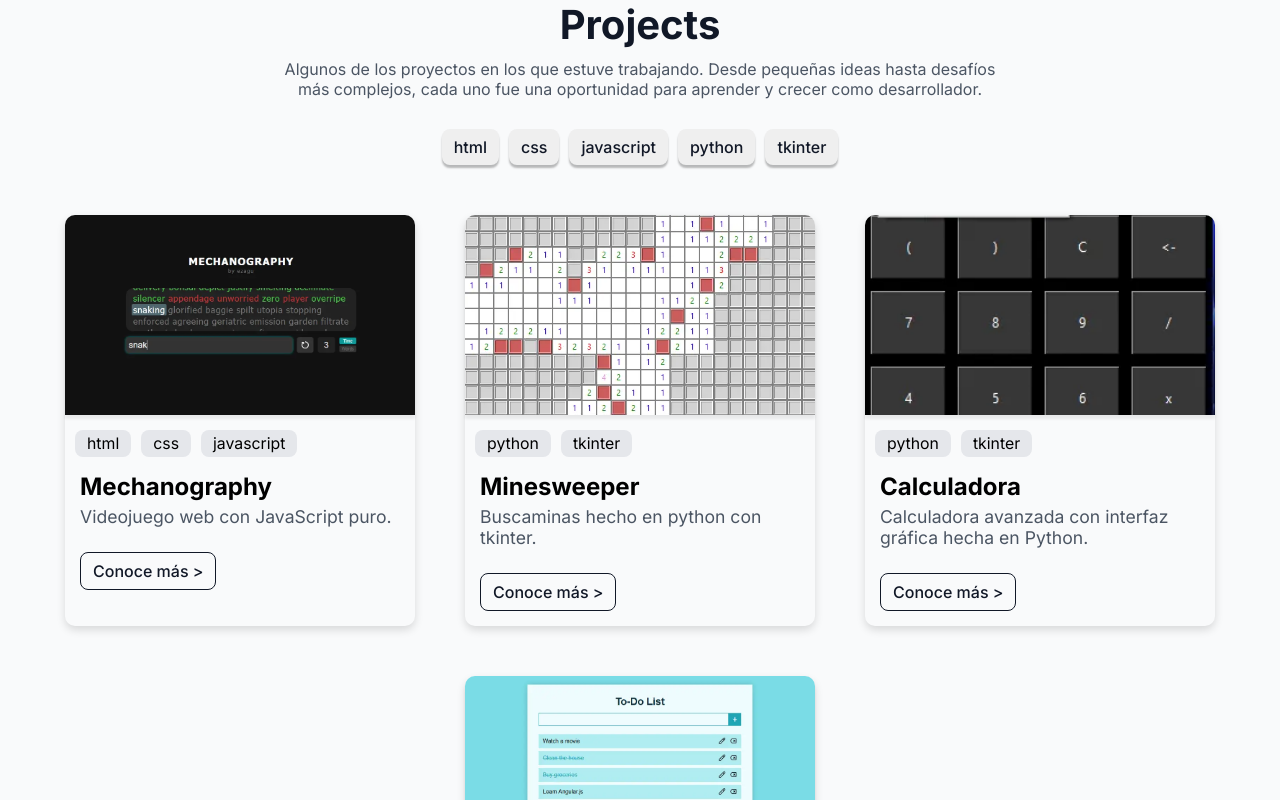
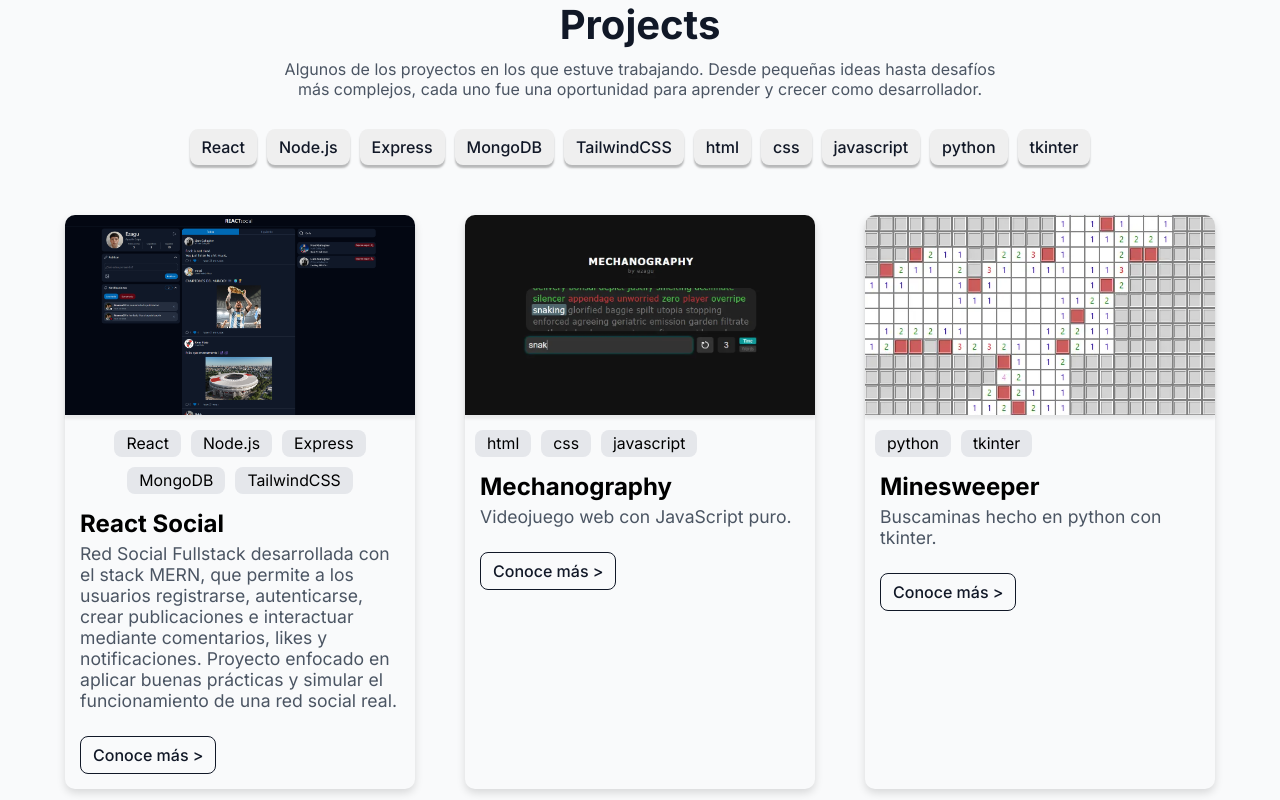
Before and after one commit to Ezagu/ezagudev, a React (Create React App) app: page / in a window 1280 px wide. Shown: the part 920-1720 px from the top of the page. Built offline with nearby package versions, Linux system fonts and the light colour scheme.

Commit message:
Adding red-social's project

```diff
--- a/src/data/projects.js
+++ b/src/data/projects.js
@@ -1,44 +1,65 @@
 const projects = [
   {
-    id: 'mechanography',
-    nombre: 'Mechanography',
-    img: 'images/projects/mechanography.webp',
-    desc_short: 'Videojuego web con JavaScript puro.',
-    desc: 'El proyecto consiste en un juego de mecanografía en el que el usuario debe tipear correctamente palabras aleatorias en el menor tiempo posible. Fue desarrollado utilizando JavaScript puro, manejando eventos del teclado y validando el input en tiempo real. El juego se conecta a una API externa para obtener las palabras de forma dinámica. A través de este proyecto adquirí experiencia en el uso de fetch, solicitudes AJAX y el manejo de funciones asíncronas con async y await.',
-    tecs: ['html', 'css', 'javascript'],
-    git: 'https://www.github.com/Ezagu/Mechanography',
-    url: 'https://mechanography.vercel.app/'
+    id: "redsocial",
+    nombre: "React Social",
+    img: "images/projects/reactsocial.png",
+    desc_short:
+      "Red Social Fullstack desarrollada con el stack MERN, que permite a los usuarios registrarse, autenticarse, crear publicaciones e interactuar mediante comentarios, likes y notificaciones. Proyecto enfocado en aplicar buenas prácticas y simular el funcionamiento de una red social real.",
+    desc: `Red Social Fullstack desarrollada como proyecto personal con el objetivo de aplicar y consolidar conocimientos en desarrollo web moderno, tanto en frontend como en backend.
+
+La aplicación permite a los usuarios registrarse e iniciar sesión, crear y editar su perfil, publicar contenido, seguir a otros usuarios e interactuar mediante comentarios, respuestas, likes y notificaciones, simulando el comportamiento de una red social real.
+
+El frontend fue desarrollado con React y Tailwind CSS, utilizando React Router para el enrutado, react-hook-form para la gestión de formularios, manejo de estado con hooks como useState, useEffect y useContext, y la creación de custom hooks para abstraer lógica reutilizable.
+
+El backend consiste en una API REST construida con Node.js, Express, MongoDB y Mongoose, incluyendo validación de datos con express-validator, uso de transacciones para asegurar integridad de la información, sistema de autenticación con JWT y almacenamiento de archivos en la nube mediante Cloudinary.
+
+Tanto el frontend como el backend se encuentran desplegados en Vercel, con la base de datos alojada en MongoDB Atlas, permitiendo que la aplicación sea accesible públicamente.
+
+Este proyecto me permitió enfrentar problemáticas reales de desarrollo, mejorar la arquitectura de la aplicación y adquirir una visión más completa del desarrollo fullstack.`,
+    tecs: ["React", "Node.js", "Express", "MongoDB", "TailwindCSS"],
+    git: "https://github.com/Ezagu/red-social",
+    url: "https://red-social-ezagu.vercel.app",
   },
   {
-    id: 'minesweeper',
-    nombre: 'Minesweeper',
-    img: 'images/projects/minesweeper.webp',
-    desc_short: 'Buscaminas hecho en python con tkinter.',
-    desc: 'El proyecto consiste en una versión del clásico juego Buscaminas, desarrollada utilizando Python y la librería Tkinter para la interfaz gráfica. El juego incluye la generación dinámica del tablero y las minas, así como la posibilidad de seleccionar distintos niveles de dificultad. Además, cuenta con un contador de tiempo y un sistema de registro de récords persistente. A través de este proyecto fortalecí mi lógica de programación, la aplicación de programación orientada a objetos (POO) y el manejo de eventos y archivos.',
-    tecs: ['python', 'tkinter'],
-    git: 'https://github.com/Ezagu/Minesweeper',
-    url: undefined
+    id: "mechanography",
+    nombre: "Mechanography",
+    img: "images/projects/mechanography.webp",
+    desc_short: "Videojuego web con JavaScript puro.",
+    desc: "El proyecto consiste en un juego de mecanografía en el que el usuario debe tipear correctamente palabras aleatorias en el menor tiempo posible. Fue desarrollado utilizando JavaScript puro, manejando eventos del teclado y validando el input en tiempo real. El juego se conecta a una API externa para obtener las palabras de forma dinámica. A través de este proyecto adquirí experiencia en el uso de fetch, solicitudes AJAX y el manejo de funciones asíncronas con async y await.",
+    tecs: ["html", "css", "javascript"],
+    git: "https://www.github.com/Ezagu/Mechanography",
+    url: "https://mechanography.vercel.app/",
   },
   {
-    id: 'calculadora',
-    nombre: 'Calculadora',
-    img: 'images/projects/calculadora.webp',
-    desc_short: 'Calculadora avanzada con interfaz gráfica hecha en Python.',
-    desc: 'Calculadora funcional desarrollada con Python y Tkinter que permite realizar operaciones complejas. Cuenta con una interfaz gráfica con botones e inputs numéricos. El proyecto está estructurado con Programación Orientada a Objetos, con especial foco en la separación entre la lógica de cálculo y la interfaz visual.',
-    tecs: ['python', 'tkinter'],
-    git: 'https://github.com/Ezagu/CalculadoraPython',
-    url: undefined
+    id: "minesweeper",
+    nombre: "Minesweeper",
+    img: "images/projects/minesweeper.webp",
+    desc_short: "Buscaminas hecho en python con tkinter.",
+    desc: "El proyecto consiste en una versión del clásico juego Buscaminas, desarrollada utilizando Python y la librería Tkinter para la interfaz gráfica. El juego incluye la generación dinámica del tablero y las minas, así como la posibilidad de seleccionar distintos niveles de dificultad. Además, cuenta con un contador de tiempo y un sistema de registro de récords persistente. A través de este proyecto fortalecí mi lógica de programación, la aplicación de programación orientada a objetos (POO) y el manejo de eventos y archivos.",
+    tecs: ["python", "tkinter"],
+    git: "https://github.com/Ezagu/Minesweeper",
+    url: undefined,
   },
   {
-    id: 'todolist',
-    nombre: 'To-Do List',
-    img: 'images/projects/todolist.webp',
-    desc_short: 'Aplicación para gestionar tareas pendientes.',
-    desc: 'El proyecto consiste en una aplicación de gestión de tareas que permite agregar, editar, eliminar y marcar actividades como completadas. Los datos se almacenan de forma local en el navegador mediante localStorage, garantizando la persistencia de la información entre sesiones. Fue desarrollada utilizando JavaScript puro, y a través de este proyecto adquirí experiencia en la implementación de un sistema CRUD, así como en el manejo eficiente de la persistencia de datos en el frontend.',
-    tecs: ['html', 'css', 'javascript'],
-    git: 'https://github.com/Ezagu/ToDoList',
-    url: 'https://to-do-list-beta-six-99.vercel.app/'
-  }
+    id: "calculadora",
+    nombre: "Calculadora",
+    img: "images/projects/calculadora.webp",
+    desc_short: "Calculadora avanzada con interfaz gráfica hecha en Python.",
+    desc: "Calculadora funcional desarrollada con Python y Tkinter que permite realizar operaciones complejas. Cuenta con una interfaz gráfica con botones e inputs numéricos. El proyecto está estructurado con Programación Orientada a Objetos, con especial foco en la separación entre la lógica de cálculo y la interfaz visual.",
+    tecs: ["python", "tkinter"],
+    git: "https://github.com/Ezagu/CalculadoraPython",
+    url: undefined,
+  },
+  {
+    id: "todolist",
+    nombre: "To-Do List",
+    img: "images/projects/todolist.webp",
+    desc_short: "Aplicación para gestionar tareas pendientes.",
+    desc: "El proyecto consiste en una aplicación de gestión de tareas que permite agregar, editar, eliminar y marcar actividades como completadas. Los datos se almacenan de forma local en el navegador mediante localStorage, garantizando la persistencia de la información entre sesiones. Fue desarrollada utilizando JavaScript puro, y a través de este proyecto adquirí experiencia en la implementación de un sistema CRUD, así como en el manejo eficiente de la persistencia de datos en el frontend.",
+    tecs: ["html", "css", "javascript"],
+    git: "https://github.com/Ezagu/ToDoList",
+    url: "https://to-do-list-beta-six-99.vercel.app/",
+  },
 ];
 
 export default projects;
```
Also changed, not shown: public/images/projects/reactsocial.png (added).
